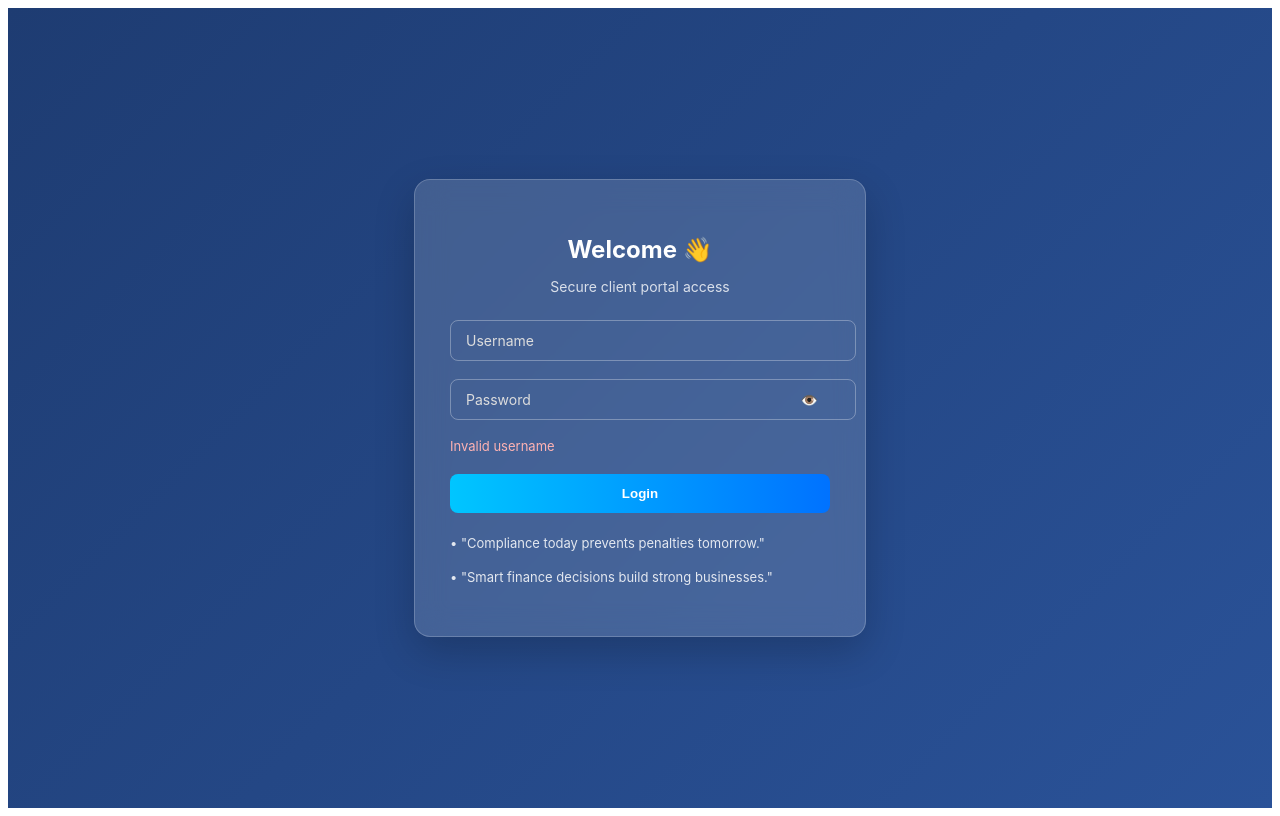
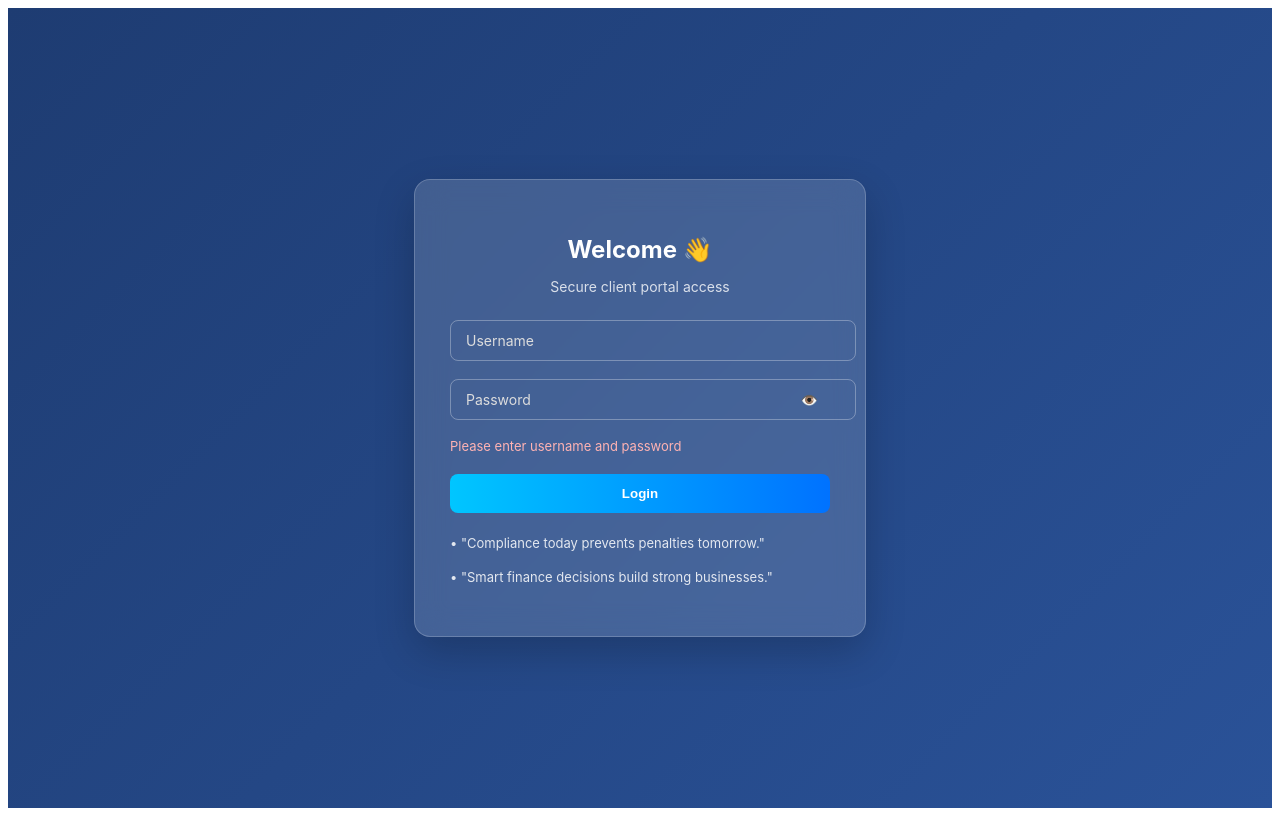
Before and after one commit to aikyambhanu/client-portal, a Next.js app: page /login in a window 1280 px wide. Both pictures are taken after a click on the button "Login". Built offline with nearby package versions, Linux system fonts and the light colour scheme; no server answers; the database is empty.

Commit message:
Update page.js

```diff
--- a/app/login/page.js
+++ b/app/login/page.js
@@ -8,13 +8,18 @@ export default function LoginPage() {
   const [username, setUsername] = useState('')
   const [password, setPassword] = useState('')
   const [showPassword, setShowPassword] = useState(false)
-  const [error, setError] = useState('')
+  const [errorMsg, setErrorMsg] = useState('')
   const [loading, setLoading] = useState(false)
 
   const router = useRouter()
 
   const handleLogin = async () => {
-    setError('')
+    if (!username || !password) {
+      setErrorMsg('Please enter username and password')
+      return
+    }
+
+    setErrorMsg('')
     setLoading(true)
 
     const { data, error } = await supabase
@@ -24,25 +29,27 @@ export default function LoginPage() {
       .single()
 
     if (error || !data) {
-      setError('Invalid username')
+      setErrorMsg('Invalid username')
       setLoading(false)
       return
     }
 
     if (!data.is_active) {
-      setError('Account is disabled')
+      setErrorMsg('Account is disabled')
       setLoading(false)
       return
     }
 
     if (data.password !== password) {
-      setError('Incorrect password')
+      setErrorMsg('Incorrect password')
       setLoading(false)
       return
     }
 
+    // ✅ store session
     localStorage.setItem('user', JSON.stringify(data))
 
+    // ✅ ROLE BASED REDIRECT
     if (data.role === 'admin') {
       router.push('/admin')
     } else {
@@ -50,39 +57,19 @@ export default function LoginPage() {
     }
   }
 
+  // ✅ ENTER KEY SUPPORT
+  const handleKey = (e) => {
+    if (e.key === 'Enter') handleLogin()
+  }
+
   return (
-    <div style={{
-      height: '100vh',
-      display: 'flex',
-      justifyContent: 'center',
-      alignItems: 'center',
-      background: 'linear-gradient(135deg, #1e3c72, #2a5298)',
-      fontFamily: 'Inter, sans-serif'
-    }}>
+    <div style={container}>
 
-      {/* CARD */}
-      <div style={{
-        width: 380,
-        padding: 35,
-        borderRadius: 16,
-        background: 'rgba(255,255,255,0.15)',
-        backdropFilter: 'blur(15px)',
-        border: '1px solid rgba(255,255,255,0.2)',
-        boxShadow: '0 15px 40px rgba(0,0,0,0.2)',
-        color: '#fff'
-      }}>
+      <div style={card}>
 
-        {/* TITLE */}
-        <h2 style={{ textAlign: 'center', marginBottom: 5 }}>
-          Welcome 👋
-        </h2>
+        <h2 style={title}>Welcome 👋</h2>
 
-        <p style={{
-          textAlign: 'center',
-          fontSize: 14,
-          marginBottom: 25,
-          opacity: 0.8
-        }}>
+        <p style={subtitle}>
           Secure client portal access
         </p>
 
@@ -92,8 +79,8 @@ export default function LoginPage() {
             type="text"
             value={username}
             onChange={(e) => setUsername(e.target.value)}
+            onKeyDown={handleKey}
             style={floatingInput}
-            required
           />
           <label style={{
             ...floatingLabel,
@@ -110,8 +97,8 @@ export default function LoginPage() {
             type={showPassword ? 'text' : 'password'}
             value={password}
             onChange={(e) => setPassword(e.target.value)}
+            onKeyDown={handleKey}
             style={floatingInput}
-            required
           />
 
           <label style={{
@@ -122,61 +109,33 @@ export default function LoginPage() {
             Password
           </label>
 
-          {/* 👁️ Toggle */}
           <span
             onClick={() => setShowPassword(!showPassword)}
-            style={{
-              position: 'absolute',
-              right: 12,
-              top: 12,
-              cursor: 'pointer',
-              fontSize: 14
-            }}
+            style={eye}
           >
             {showPassword ? '🙈' : '👁️'}
           </span>
         </div>
 
-        {/* ERROR MESSAGE */}
-        {error && (
-          <div style={{
-            color: '#ffb3b3',
-            fontSize: 13,
-            marginBottom: 10
-          }}>
-            {error}
-          </div>
+        {/* ERROR */}
+        {errorMsg && (
+          <div style={errorStyle}>{errorMsg}</div>
         )}
 
         {/* BUTTON */}
         <button
           onClick={handleLogin}
+          disabled={loading}
           style={{
-            width: '100%',
-            padding: 12,
-            marginTop: 10,
-            background: '#00c6ff',
-            backgroundImage: 'linear-gradient(to right, #00c6ff, #0072ff)',
-            color: '#fff',
-            border: 'none',
-            borderRadius: 8,
-            cursor: 'pointer',
-            fontWeight: 600,
-            transition: '0.3s'
+            ...button,
+            opacity: loading ? 0.7 : 1
           }}
-          onMouseOver={e => e.target.style.transform = 'scale(1.03)'}
-          onMouseOut={e => e.target.style.transform = 'scale(1)'}
         >
           {loading ? 'Signing in...' : 'Login'}
         </button>
 
         {/* QUOTES */}
-        <div style={{
-          marginTop: 20,
-          fontSize: 13,
-          opacity: 0.85,
-          lineHeight: 1.6
-        }}>
+        <div style={quotes}>
           <p>• "Compliance today prevents penalties tomorrow."</p>
           <p>• "Smart finance decisions build strong businesses."</p>
         </div>
@@ -187,6 +146,38 @@ export default function LoginPage() {
 }
 
 /* STYLES */
+
+const container = {
+  height: '100vh',
+  display: 'flex',
+  justifyContent: 'center',
+  alignItems: 'center',
+  background: 'linear-gradient(135deg, #1e3c72, #2a5298)',
+  fontFamily: 'Inter, sans-serif'
+}
+
+const card = {
+  width: 380,
+  padding: 35,
+  borderRadius: 16,
+  background: 'rgba(255,255,255,0.15)',
+  backdropFilter: 'blur(15px)',
+  border: '1px solid rgba(255,255,255,0.2)',
+  boxShadow: '0 15px 40px rgba(0,0,0,0.2)',
+  color: '#fff'
+}
+
+const title = {
+  textAlign: 'center',
+  marginBottom: 5
+}
+
+const subtitle = {
+  textAlign: 'center',
+  fontSize: 14,
+  marginBottom: 25,
+  opacity: 0.8
+}
 
 const floatingContainer = {
   position: 'relative',
@@ -211,3 +202,36 @@ const floatingLabel = {
   color: '#ddd',
   transition: '0.2s'
 }
+
+const eye = {
+  position: 'absolute',
+  right: 12,
+  top: 12,
+  cursor: 'pointer',
+  fontSize: 14
+}
+
+const button = {
+  width: '100%',
+  padding: 12,
+  marginTop: 10,
+  background: 'linear-gradient(to right, #00c6ff, #0072ff)',
+  color: '#fff',
+  border: 'none',
+  borderRadius: 8,
+  cursor: 'pointer',
+  fontWeight: 600
+}
+
+const errorStyle = {
+  color: '#ffb3b3',
+  fontSize: 13,
+  marginBottom: 10
+}
+
+const quotes = {
+  marginTop: 20,
+  fontSize: 13,
+  opacity: 0.85,
+  lineHeight: 1.6
+}
```
